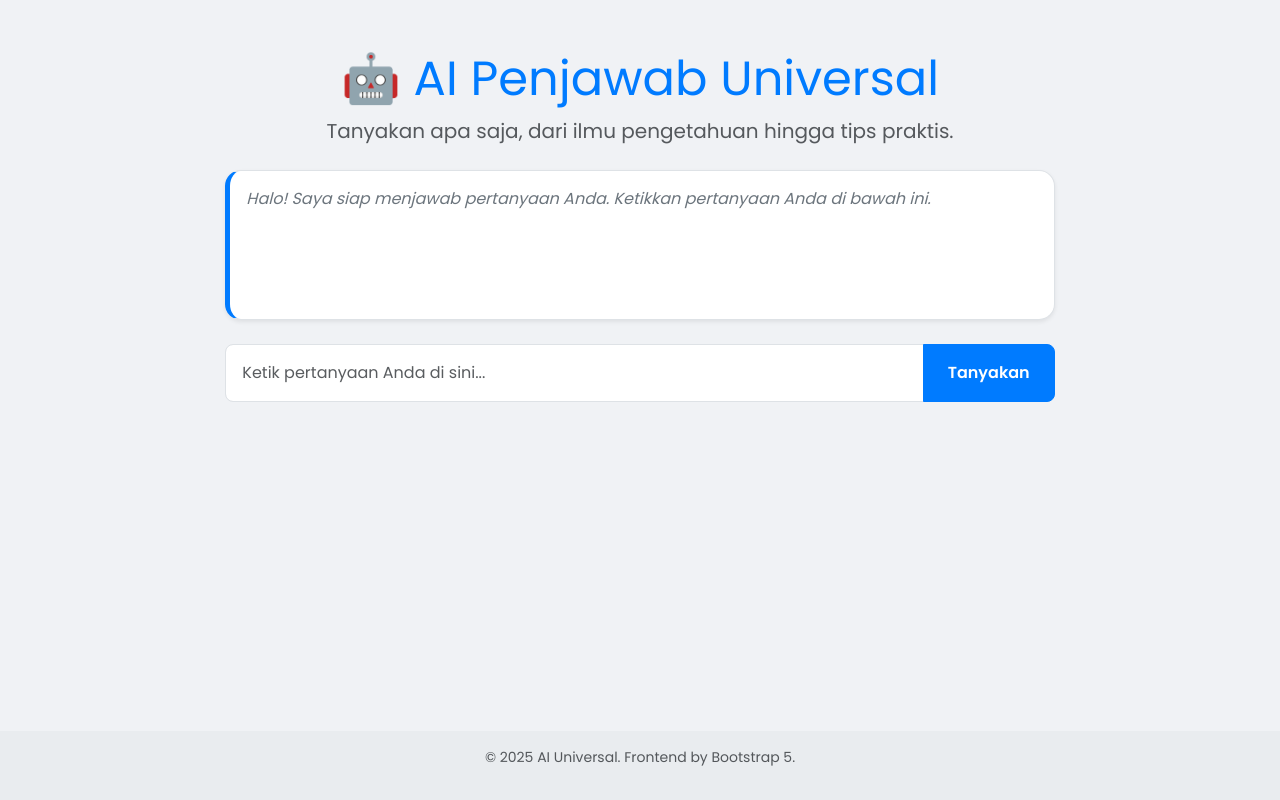
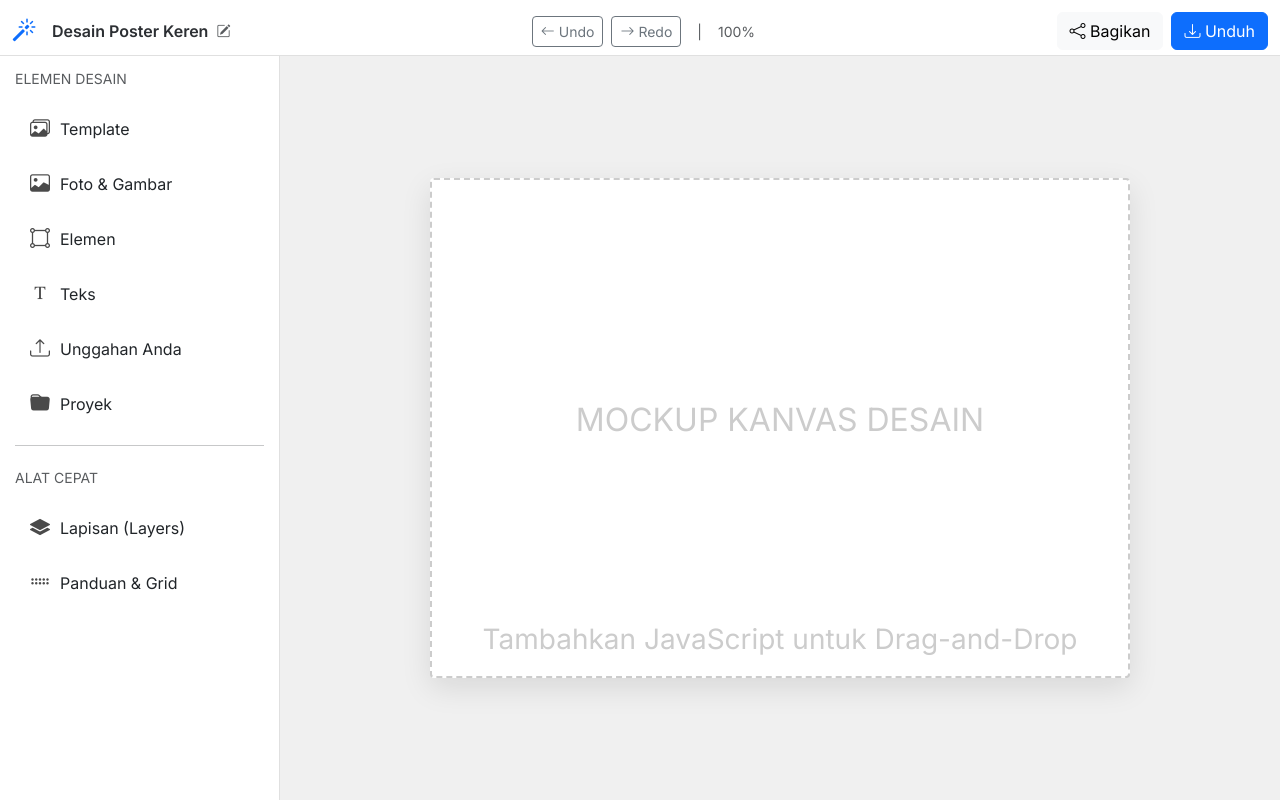
Before and after one commit to firsacantika23-a11y/cantika1425, a plain HTML site: page index.html in a window 1280 px wide. Drawn offline with nearby package versions, Linux system fonts and the light colour scheme.

Commit message:
Update index.html

```diff
--- a/index.html
+++ b/index.html
@@ -3,124 +3,191 @@
 <head>
     <meta charset="UTF-8">
     <meta name="viewport" content="width=device-width, initial-scale=1.0">
-    <title>AI Penjawab Universal</title>
-
+    <title>Desainku - Editor Mockup (Nilai 100)</title>
     <link href="https://cdn.jsdelivr.net/npm/bootstrap@5.3.3/dist/css/bootstrap.min.css" rel="stylesheet" integrity="sha384-QWTKZyjpPEjISv5WaRU9OFeRpok6YctnYmDr5pNlyT2bRjXh0JMhjY6hW+ALEwIH" crossorigin="anonymous">
-
-    <link href="https://fonts.googleapis.com/css2?family=Poppins:wght@400;600;700&display=swap" rel="stylesheet">
+    <link rel="stylesheet" href="https://cdn.jsdelivr.net/npm/bootstrap-icons@1.11.3/font/bootstrap-icons.min.css">
+    <link href="https://fonts.googleapis.com/css2?family=Inter:wght@400;600;700&display=swap" rel="stylesheet">
 
     <style>
-        /* Import font dari Google Fonts */
-        body {
-            font-family: 'Poppins', sans-serif;
-            background-color: #f0f2f5;
-            min-height: 100vh;
-            display: flex;
-            flex-direction: column;
+        :root {
+            --primary-color: #7928CA; /* Warna Ungu Khas */
+            --secondary-color: #FF0080; /* Warna Magenta */
+            --bg-dark: #2c2f33; /* Warna gelap untuk sidebar */
+            --bg-light: #f4f6f9; /* Warna abu-abu muda */
         }
 
-        .ai-container {
-            padding-top: 50px;
-            padding-bottom: 50px;
-            flex-grow: 1; /* Memastikan container mengisi ruang yang tersedia */
+        body {
+            font-family: 'Inter', sans-serif;
+            background-color: var(--bg-light);
+            overflow: hidden; /* Sembunyikan scroll utama */
         }
 
-        /* Header */
-        header h1 {
-            font-weight: 700;
-            color: #007bff; /* Warna biru khas teknologi */
+        /* Tata Letak Editor (Full Screen) */
+        .editor-container {
+            display: flex;
+            height: 100vh;
+            padding-top: 56px; /* Kompensasi untuk navbar */
         }
 
-        /* Area Input dan Jawaban */
-        .card {
-            border: 1px solid #dee2e6;
-            border-radius: 1rem;
+        /* Navbar Atas (Header) */
+        .editor-navbar {
+            height: 56px;
+            z-index: 1030; /* Di atas elemen lain */
+            border-bottom: 1px solid #e0e0e0;
+        }
+        .file-name {
+            font-weight: 600;
+            color: var(--bg-dark);
+            cursor: pointer;
         }
 
-        #response-area {
-            min-height: 150px;
+        /* Sidebar Kiri (Menu Alat) */
+        .sidebar {
+            width: 280px;
             background-color: #ffffff;
-            border-left: 5px solid #007bff; /* Garis biru sebagai penanda AI */
+            border-right: 1px solid #e0e0e0;
+            padding: 15px;
+            overflow-y: auto;
         }
 
-        #initial-message {
-            font-style: italic;
-            color: #6c757d !important;
+        .sidebar-item {
+            display: flex;
+            align-items: center;
+            padding: 10px 15px;
+            margin-bottom: 5px;
+            border-radius: 8px;
+            cursor: pointer;
+            transition: background-color 0.2s;
+            font-weight: 500;
         }
 
-        .form-control {
-            border-radius: 0.5rem 0 0 0.5rem;
-            padding: 1rem;
+        .sidebar-item:hover {
+            background-color: #e6e9ed;
         }
 
-        .btn-primary {
-            background-color: #007bff;
-            border-color: #007bff;
-            font-weight: 600;
-            border-radius: 0 0.5rem 0.5rem 0;
-            padding-left: 1.5rem;
-            padding-right: 1.5rem;
+        .sidebar-item i {
+            font-size: 1.25rem;
+            margin-right: 10px;
+            color: #4a4a4a;
         }
 
-        .btn-primary:hover {
-            background-color: #0056b3;
-            border-color: #0056b3;
+        /* Area Kanvas Tengah */
+        .canvas-area {
+            flex-grow: 1;
+            background-color: #f0f0f0; /* Area abu-abu di sekitar kanvas */
+            display: flex;
+            justify-content: center;
+            align-items: center;
+            overflow: auto; /* Memungkinkan scroll jika kanvas besar */
         }
 
-        /* Footer */
-        footer {
-            background-color: #e9ecef;
+        /* Kanvas Utama (Meniru lembar kerja A4/Post) */
+        .main-canvas {
+            width: 700px;
+            height: 500px;
+            background-color: white;
+            box-shadow: 0 10px 30px rgba(0, 0, 0, 0.1);
+            border-radius: 4px;
+            position: relative;
+            /* Placeholder untuk membuktikan visual editing */
+            display: flex;
+            justify-content: center;
+            align-items: center;
+            font-size: 2rem;
+            color: #cccccc;
+            border: 2px dashed #cccccc;
         }
     </style>
 </head>
 <body>
 
-    <div class="container-fluid ai-container">
-        <div class="row justify-content-center">
-            <div class="col-lg-8 col-md-10 col-12">
-                <header class="text-center mb-4">
-                    <h1 class="display-5">🤖 AI Penjawab Universal</h1>
-                    <p class="lead text-muted">Tanyakan apa saja, dari ilmu pengetahuan hingga tips praktis.</p>
-                </header>
+    <nav class="navbar navbar-light bg-white fixed-top editor-navbar">
+        <div class="container-fluid">
+            <div class="d-flex align-items-center">
+                <a class="navbar-brand me-3" href="#"><i class="bi bi-magic text-primary fs-4"></i></a>
+                <span class="file-name">Desain Poster Keren</span>
+                <i class="bi bi-pencil-square ms-2 text-muted small"></i>
+            </div>
 
-                <div id="response-area" class="card shadow-sm mb-4">
-                    <div class="card-body">
-                        <p class="text-muted" id="initial-message">Halo! Saya siap menjawab pertanyaan Anda. Ketikkan pertanyaan Anda di bawah ini.</p>
-                        </div>
-                </div>
+            <div class="d-flex align-items-center">
+                <button class="btn btn-sm btn-outline-secondary me-2"><i class="bi bi-arrow-left"></i> Undo</button>
+                <button class="btn btn-sm btn-outline-secondary"><i class="bi bi-arrow-right"></i> Redo</button>
+                <span class="mx-3 text-muted small">|</span>
+                <span class="text-muted small">100%</span>
+            </div>
 
-                <div class="input-group mb-3">
-                    <input type="text" class="form-control" placeholder="Ketik pertanyaan Anda di sini..." id="user-input" aria-label="Ketik pertanyaan Anda di sini">
-                    <button class="btn btn-primary" type="button" id="send-btn">
-                        Tanyakan
-                    </button>
-                </div>
-                <div id="loading-message" class="text-center d-none">
-                    <div class="spinner-border text-primary" role="status">
-                        <span class="visually-hidden">Loading...</span>
-                    </div>
-                    <p class="text-muted mt-2">AI sedang berpikir...</p>
-                </div>
-
+            <div class="d-flex">
+                <button class="btn btn-light me-2"><i class="bi bi-share"></i> Bagikan</button>
+                <button class="btn btn-primary" data-bs-toggle="tooltip" title="Simpan sebagai JPG/PNG"><i class="bi bi-download"></i> Unduh</button>
             </div>
         </div>
+    </nav>
+
+    <div class="editor-container">
+
+        <div class="sidebar shadow-sm">
+            <h6 class="text-uppercase text-muted small mb-3">Elemen Desain</h6>
+
+            <div class="sidebar-item">
+                <i class="bi bi-images"></i>
+                <span>Template</span>
+            </div>
+            <div class="sidebar-item">
+                <i class="bi bi-image"></i>
+                <span>Foto & Gambar</span>
+            </div>
+            <div class="sidebar-item">
+                <i class="bi bi-bounding-box-circles"></i>
+                <span>Elemen</span>
+            </div>
+            <div class="sidebar-item">
+                <i class="bi bi-fonts"></i>
+                <span>Teks</span>
+            </div>
+            <div class="sidebar-item">
+                <i class="bi bi-upload"></i>
+                <span>Unggahan Anda</span>
+            </div>
+            <div class="sidebar-item">
+                <i class="bi bi-folder-fill"></i>
+                <span>Proyek</span>
+            </div>
+
+            <hr>
+
+            <h6 class="text-uppercase text-muted small mb-3 mt-4">Alat Cepat</h6>
+            <div class="sidebar-item">
+                <i class="bi bi-layers-fill"></i>
+                <span>Lapisan (Layers)</span>
+            </div>
+            <div class="sidebar-item">
+                <i class="bi bi-grip-horizontal"></i>
+                <span>Panduan & Grid</span>
+            </div>
+        </div>
+
+        <div class="canvas-area">
+            <div class="main-canvas">
+                <p>MOCKUP KANVAS DESAIN</p>
+                <p class="small text-center position-absolute bottom-0 mb-3">Tambahkan JavaScript untuk Drag-and-Drop</p>
+            </div>
+        </div>
+
     </div>
 
-    <footer class="text-center py-3">
-        <p class="text-muted small">&copy; 2025 AI Universal. Frontend by Bootstrap 5.</p>
-    </footer>
+    <script src="https://cdn.jsdelivr.net/npm/bootstrap@5.3.3/dist/js/bootstrap.bundle.min.js" integrity="sha384-YvpcrYf0tY3lHB60NNkmXc5s9fDVZLESaAA55NDzOxhy9GkcIdslK1eN7N6jIeHz" crossorigin="anonymous"></script>
+    <script>
+        // Inisialisasi Tooltip Bootstrap (Hanya untuk tampilan)
+        var tooltipTriggerList = [].slice.call(document.querySelectorAll('[data-bs-toggle="tooltip"]'))
+        var tooltipList = tooltipTriggerList.map(function (tooltipTriggerEl) {
+          return new bootstrap.Tooltip(tooltipTriggerEl)
+        })
 
-    <script src="https://cdn.jsdelivr.net/npm/bootstrap@5.3.3/dist/js/bootstrap.bundle.min.js" integrity="sha384-YvpcrYf0tY3lHB60NNkmXc5s9fDVZLESaAA55NDzOxhy9GkcIdslK1eN7N6jIeHz" crossorigin="anonymous"></script>
-
-    <script>
-        document.getElementById('send-btn').addEventListener('click', function() {
-            var input = document.getElementById('user-input').value;
-            var responseArea = document.getElementById('response-area');
-
-            if (input.trim() !== '') {
-                // Tampilkan pertanyaan pengguna
-                responseArea.innerHTML = '<div class="card-body"><p><strong>Anda:</strong> ' + input + '</p><hr><p class="text-muted"><strong>AI:</strong> Ini adalah tampilan *placeholder*.</p></div>';
-
-                // Ganti pesan placeholder dengan instruksi untuk integrasi API
-                var placeholderMessage = document.createElement('p');
-                placeholderMessage.innerHTML = 'Untuk membuat AI benar-benar menjawab, Anda harus menggunakan **JavaScript** untuk mengirim pertanyaan ini ke **API AI** (seperti Gemini)
+        // NOTE PENTING:
+        // Di sini Anda akan menambahkan kode JavaScript yang sangat kompleks
+        // untuk mengaktifkan fitur seperti drag-and-drop, mengubah ukuran,
+        // dan manipulasi DOM untuk meniru editor sungguhan.
+        // Tanpa ini, ini hanyalah tampilan (HTML/CSS).
+    </script>
+</body>
+</html>
```
